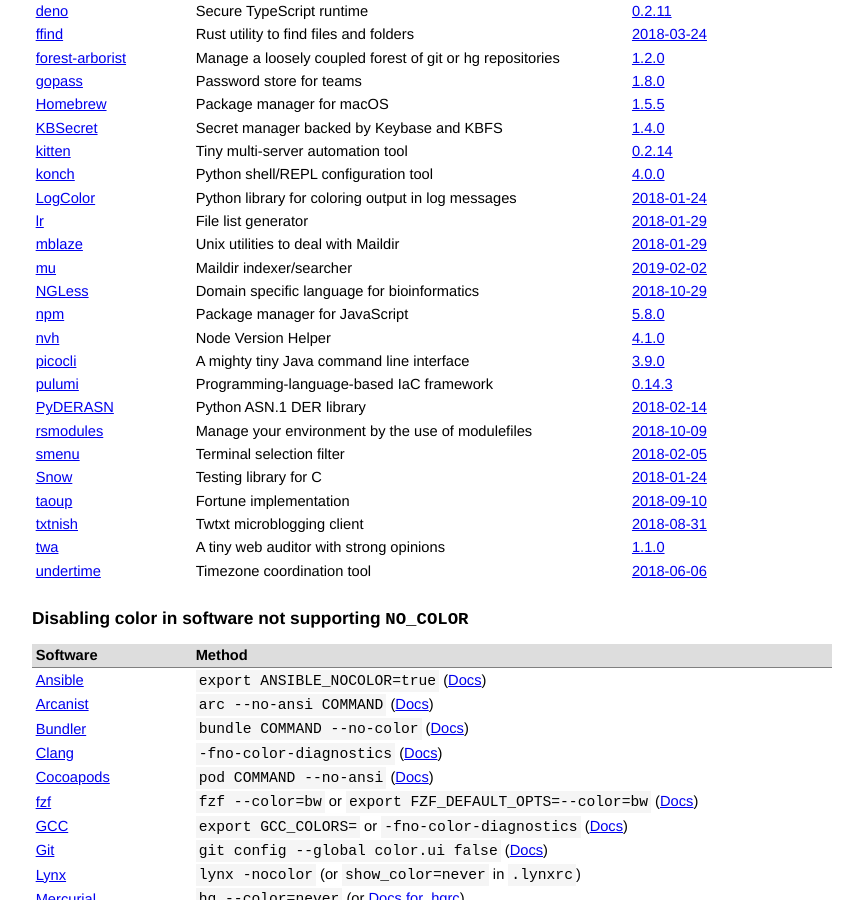
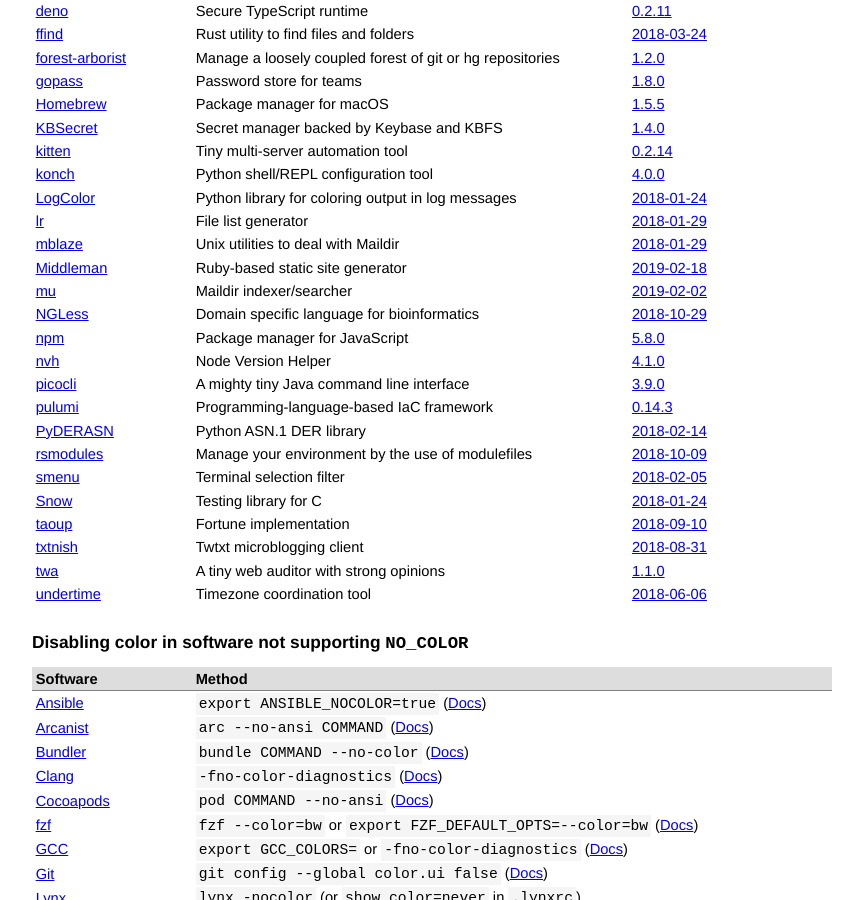
Before and after one commit to jcs/no_color, a Jekyll site: the page built from index.md, in a window 1280 px wide and 900 px high, scrolled down 598 px. Shown: the whole window, without its empty margins (208-1071 px from the left). Built offline with Jekyll 4.4.1, drawn with Linux system fonts in a browser that asks for light colours; our own code applies the rules of GitHub Pages for plain Markdown files.

Commit message:
Add Middleman (#47)

```diff
--- a/index.md
+++ b/index.md
@@ -54,6 +54,7 @@ and submit a pull request.
 | [LogColor](https://github.com/induane/logcolor) | Python library for coloring output in log messages | [2018-01-24](https://github.com/induane/logcolor/commit/0092b0af2a1506eee2b0ca028b1cf51f78fc91fa) |
 | [lr](https://github.com/chneukirchen/lr) | File list generator | [2018-01-29](https://github.com/chneukirchen/lr/commit/8f0ac7c8abb4e0830d6cf72bbbd5f38c44b4266d) |
 | [mblaze](https://github.com/chneukirchen/mblaze) | Unix utilities to deal with Maildir | [2018-01-29](https://github.com/chneukirchen/mblaze/commit/4014f03afe6d624ba1c6bdde6551b4996ba31fe5) |
+| [Middleman](https://middlemanapp.com) | Ruby-based static site generator | [2019-02-18](https://github.com/middleman/middleman/commit/3040ffa1331aa48c76ae5ca7f4b2e0a0f1b7af15) |
 | [mu](https://www.djcbsoftware.nl/code/mu/) | Maildir indexer/searcher | [2019-02-02](https://github.com/djcb/mu/commit/eb6efee81db22531ef05e140549bde7e87dd9725) |
 | [NGLess](http://ngless.embl.de/) | Domain specific language for bioinformatics | [2018-10-29](https://github.com/ngless-toolkit/ngless/commit/15926150701100ff96b4a7cd1f3142f9a272b983) |
 | [npm](https://www.npmjs.com/) | Package manager for JavaScript | [5.8.0](https://github.com/npm/npm/releases/tag/v5.8.0) |
```
